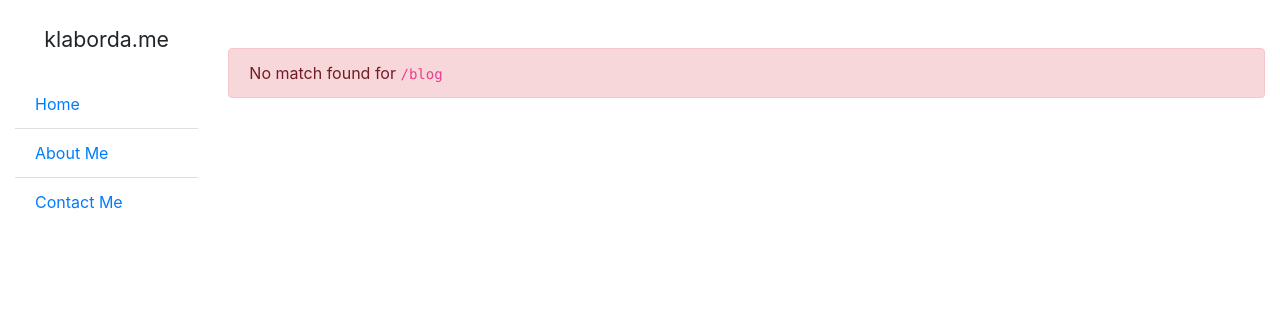
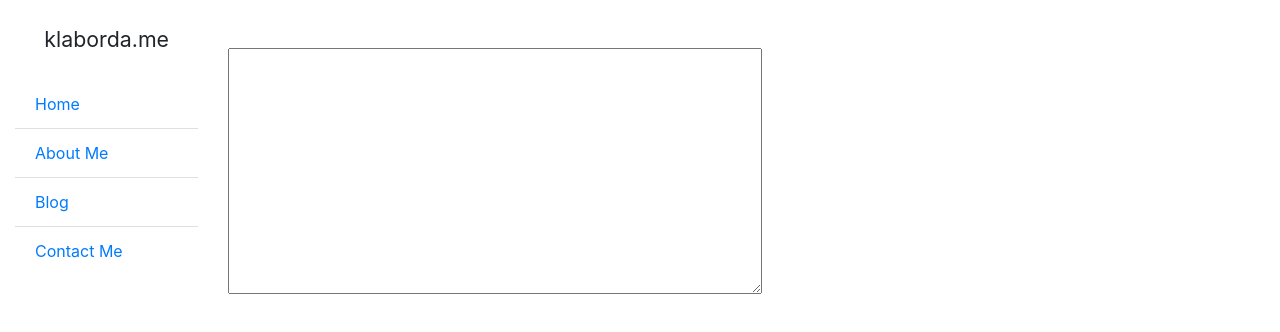
Before and after one commit to klaborda/klaborda.me, a React (Create React App) app: page /blog in a window 1280 px wide. Shown: the top 332 px of the page. Built offline with nearby package versions, Linux system fonts and the light colour scheme.

Commit message:
add Blog Edit component

```diff
--- a/src/App.js
+++ b/src/App.js
@@ -4,6 +4,7 @@ import Sidenav from "./Sidenav";
 import NoMatch from "./NoMatch";
 import Home from "./Home";
 import About from "./About";
+import Blog from "./Blog";
 import Contact from "./Contact";
 
 function App() {
@@ -36,6 +37,9 @@ function App() {
               <Route path="/about">
                 <About data={aboutData} />
               </Route>
+              <Route path="/blog">
+                <Blog />
+              </Route>
               <Route path="/contact">
                 <Contact data={contactData} />
               </Route>
--- /dev/null
+++ b/src/Blog.js
@@ -0,0 +1,24 @@
+import { useState } from "react";
+import ReactMarkdown from "react-markdown";
+const gfm = require("remark-gfm");
+
+function Blog(props) {
+  const [text, setText] = useState("");
+
+  return (
+    <div className="row">
+      <div className="col">
+        <textarea
+          rows="10"
+          cols="50"
+          onChange={(e) => setText(e.target.value)}
+        ></textarea>
+      </div>
+      <div className="col">
+        <ReactMarkdown plugins={[gfm]}>{text}</ReactMarkdown>
+      </div>
+    </div>
+  );
+}
+
+export default Blog;
--- a/src/Sidenav.js
+++ b/src/Sidenav.js
@@ -3,14 +3,17 @@ import { Link } from "react-router-dom";
 function Sidenav() {
   return (
     <div>
-      <ul class="list-group list-group-flush">
-        <li class="list-group-item">
+      <ul className="list-group list-group-flush">
+        <li className="list-group-item">
           <Link to="/">Home</Link>
         </li>
-        <li class="list-group-item">
+        <li className="list-group-item">
           <Link to="/about">About Me</Link>
         </li>
-        <li class="list-group-item">
+        <li className="list-group-item">
+          <Link to="/blog">Blog</Link>
+        </li>
+        <li className="list-group-item">
           <Link to="/contact">Contact Me</Link>
         </li>
       </ul>
```
